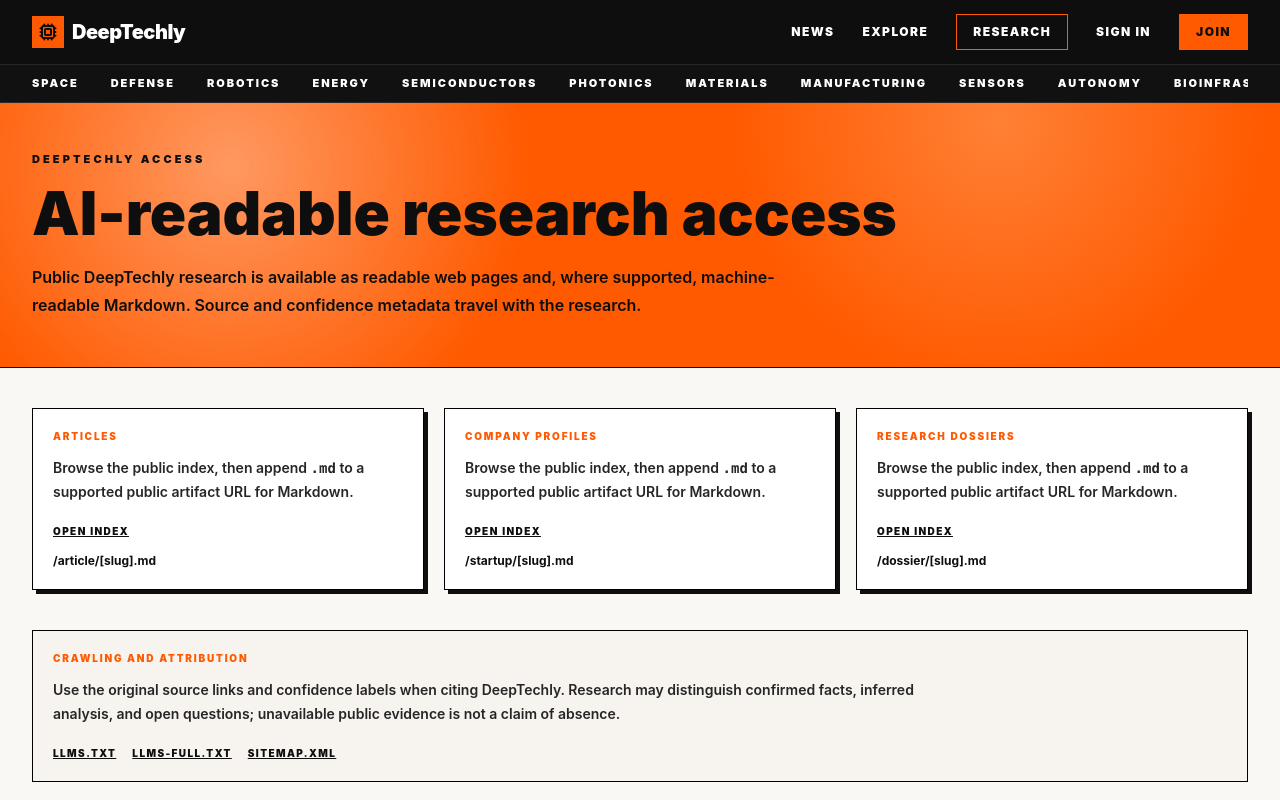
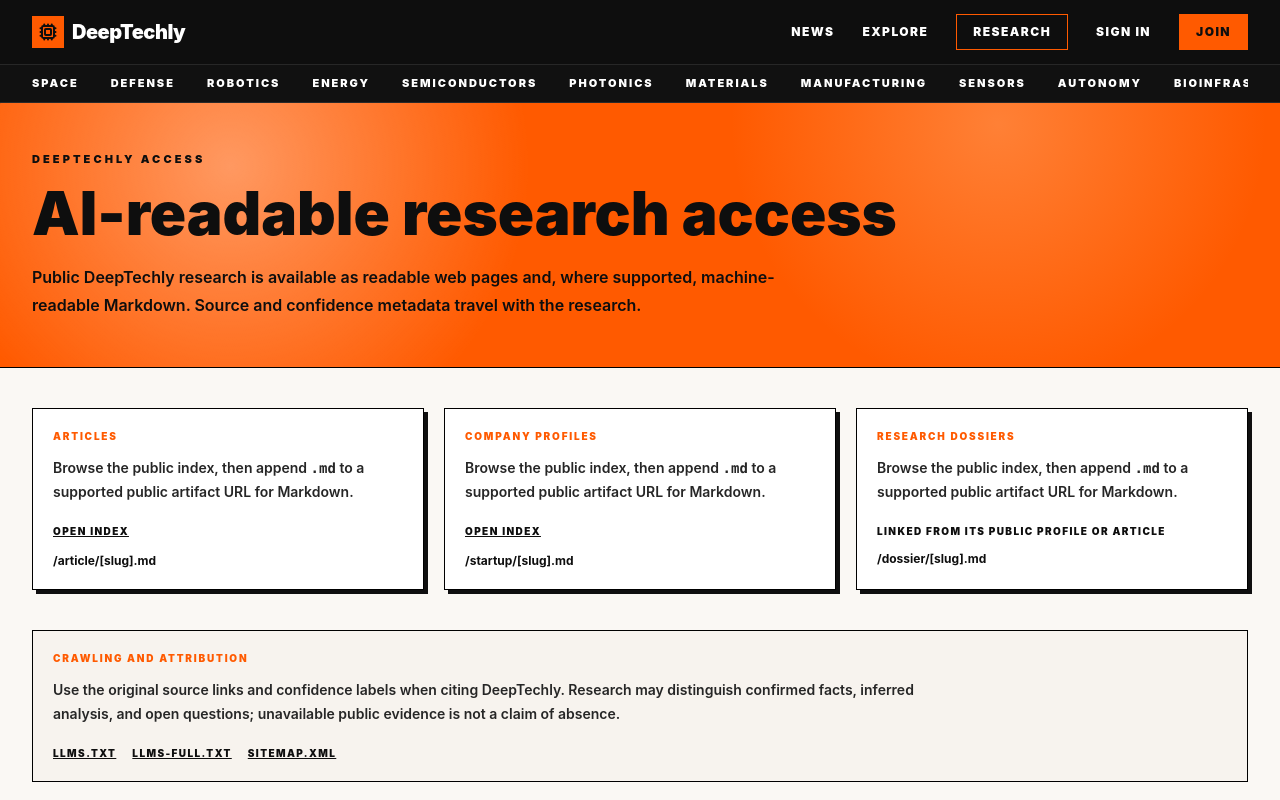
Before and after one commit to amaeteventurestudios/deeptechly, a Next.js app: page /api-access in a window 1280 px wide. Shown: the top 800 px of the page. Built offline with nearby package versions, Linux system fonts and the light colour scheme; no server answers.

Commit message:
Verify Phase 6 research UX

```diff
--- a/app/api-access/page.tsx
+++ b/app/api-access/page.tsx
@@ -4,7 +4,7 @@
 const routes = [
   ["Articles", "/articles", "/article/[slug].md"],
   ["Company profiles", "/startups", "/startup/[slug].md"],
-  ["Research dossiers", "/dossier/[slug]", "/dossier/[slug].md"]
+  ["Research dossiers", null, "/dossier/[slug].md"]
 ];
 
 export default function ApiAccessPage() {
@@ -23,7 +23,7 @@
             <article key={label} className="border border-black bg-white p-5 shadow-hard">
               <p className="text-[10px] font-black uppercase tracking-[0.18em] text-deepOrange">{label}</p>
               <p className="mt-3 text-sm font-semibold leading-6 text-charcoal">Browse the public index, then append <code>.md</code> to a supported public artifact URL for Markdown.</p>
-              <Link href={indexRoute} className="mt-5 inline-block text-[10px] font-black uppercase tracking-[0.14em] underline">Open index</Link>
+              {indexRoute ? <Link href={indexRoute} className="mt-5 inline-block text-[10px] font-black uppercase tracking-[0.14em] underline">Open index</Link> : <p className="mt-5 text-[10px] font-black uppercase tracking-[0.14em]">Linked from its public profile or article</p>}
               <p className="mt-3 break-all text-xs font-bold">{markdownRoute}</p>
             </article>
           ))}
```
